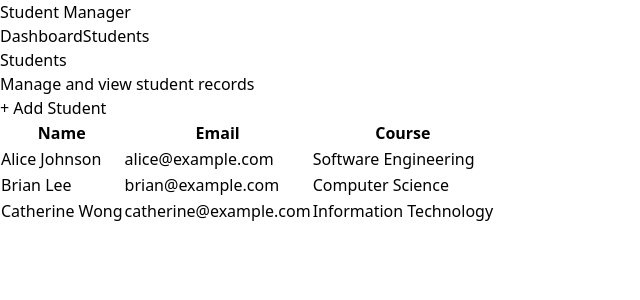
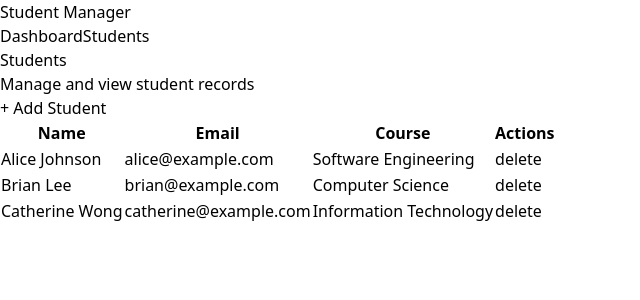
Before and after one commit to changheng-li615/student-manager, a React (Vite) app in the folder client/: page /students in a window 1280 px wide. Shown: the top 300 px of the page, without its empty margins (0-640 px from the left). Built offline with nearby package versions, Linux system fonts and the light colour scheme.

Commit message:
Delete students

```diff
--- a/client/src/pages/Students.jsx
+++ b/client/src/pages/Students.jsx
@@ -3,6 +3,7 @@ import { useState } from "react";
 import StudentForm from "../components/StudentForm";
 
 function Students() {
+  // recent student data
   const [students, setStudents] = useState ([
     { id: 1, name: "Alice Johnson", email: "alice@example.com", course: "Software Engineering" },
     { id: 2, name: "Brian Lee", email: "brian@example.com", course: "Computer Science" },
@@ -11,8 +12,16 @@ function Students() {
 
   const [ showForm, setShowForm ] = useState(false);
 
+  // add students
   const handleAddStudent = (newStudent) => {
     setStudents((prevStudents)=> [...prevStudents, newStudent]);
+  };
+
+  // delete students
+  const handleDeleteStudent = (id) => {
+    setStudents((prevStudents) =>
+      prevStudents.filter((student) => student.id !== id)
+    );
   };
 
   return (
@@ -44,6 +53,7 @@ function Students() {
                 <th className="px-6 py-4">Name</th>
                 <th className="px-6 py-4">Email</th>
                 <th className="px-6 py-4">Course</th>
+                <th classNmae="px-6 py-4">Actions</th>
               </tr>
             </thead>
 
@@ -56,6 +66,15 @@ function Students() {
                   <td className="px-6 py-4 font-medium">{student.name}</td>
                   <td className="px-6 py-4 text-gray-300">{student.email}</td>
                   <td className="px-6 py-4 text-gray-300">{student.course}</td>
+                  <td classNmae="px-6 py-4">
+                    <button
+                      type="button"
+                      onClick={()=> handleDeleteStudent(student.id)}
+                      className="bg-red-600 hover:bg-red-700 px-3 py-1 rounded-md text-sm transition"
+                      >
+                        delete
+                      </button>
+                  </td>
                 </tr>
               ))}
             </tbody>
```
